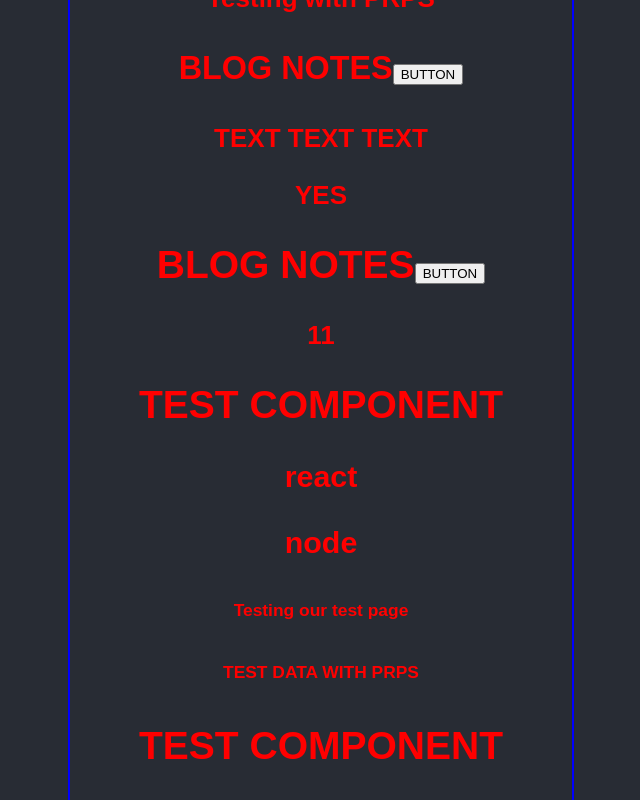
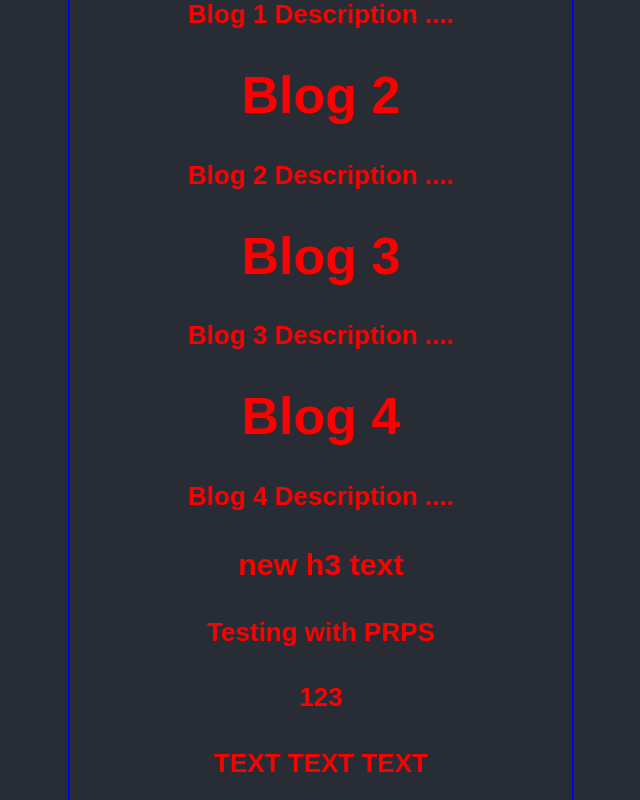
Before and after one commit to arazmurat/helloworld, a React (Create React App) app: page / in a window 1280 px wide. Shown: the part 680-1480 px from the top of the page, without its empty margins (319-959 px from the left). Built offline with nearby package versions, Linux system fonts and the light colour scheme.

Commit message:
add props

```diff
--- a/src/App.css
+++ b/src/App.css
@@ -24,6 +24,7 @@
   color: white;
 }
 
+
 .App-link {
   color: #61dafb;
 }
--- a/src/Blog.css
+++ b/src/Blog.css
@@ -2,6 +2,6 @@
 	color:red;
 	font-weight: bold;
 	border: 2px solid blue;
-	border-radius:2px;
-	font-family:Arial, Helvetica, sans-serif
+  border-radius:2px;
+  font-family:Arial, Helvetica, sans-serif
 }
--- a/src/components/Blog.js
+++ b/src/components/Blog.js
@@ -1,28 +1,33 @@
 import React, { Component } from "react";
 import "../Blog.css";
-import Blogitem from "./Blogitem"
-import Test from "./Test"
+import BlogItem from "./BlogItem";
 
 //class Blog extends React.Component {}
-
 class Blog extends Component {
   render() {
-		let blogText = "TEXT TEXT TEXT"
-		const blogParaf = <h2>BLOG NOTES<button>BUTTON</button></h2>
+    let blogText = "TEXT TEXT TEXT";
+    const blogParaf =<h2>BLOG NOTES <button>BUTTON</button></h2>
+    let nowNumber = 123;
+    let blogInfos = [{textHead:"Blog 1",textDesc:"Blog 1 Description ...."},
+    {textHead:"Blog 2",textDesc:"Blog 2 Description ...."},
+    {textHead:"Blog 3",textDesc:"Blog 3 Description ...."}
+  ,{textHead:"Blog 4",textDesc:"Blog 4 Description ...."}]
     return (
       <div className="blogTitle">
         <h1>BLOG COMPONENT</h1>
-				<Blogitem newData={blogParaf} blogMessage = "Testing with PRPS "/>
-				<p>
-					{blogText}
-				</p>
-				<label>{5/2 === 2.5 ? "YES": "NO"}</label>
-				{blogParaf}
-				{5+6}
-				<Test newD= "TEST DATA WITH PRPS" blogM = "Testing our test page"/>
-				<Test newD= "FIRST TEST" blogM = "THIS IS SECOND TESTING"/>
-				<Test newD= "THIRD TEST" blogM = "Testing our test page" numD ={25+25}/>
+        {/* <BlogItem title={blogInfos[0].textHead} description={blogInfos[0].textDesc}/>
+        <BlogItem title={blogInfos[1].textHead} description={blogInfos[1].textDesc}/>
+        <BlogItem title={blogInfos[2].textHead} description={blogInfos[2].textDesc}/>
+        <BlogItem title={blogInfos[3].textHead} description={blogInfos[3].textDesc}/> */}
 
+        {blogInfos.map((currentValue,index)=> <BlogItem key={index} title={currentValue.textHead} description={currentValue.textDesc}/>)}
+
+
+        <BlogItem dataXYZ="new h3 text" newData={blogParaf} nowNmbr={nowNumber} blogMessage="Testing with PRPS" />
+        <p>{blogText}</p>
+        <label>{5 / 2 === 2.5 ? "YES" : "NO"}</label>
+        {blogParaf}
+        {5 + 6}
       </div>
     );
   }
--- a/src/components/Blogitem.js
+++ b/src/components/Blogitem.js
@@ -1,16 +1,20 @@
-import React, { Component } from "react";
+//CREATE WITH rcc SNIPPET
+import React, { Component } from 'react'
 
-export default class Blogitem extends Component {
+export default class BlogItem extends Component {
     render() {
-    const { blogMessage, newData } = this.props;
+        console.log(this.props)
+        const {blogMessage,nowNmbr} =this.props
         return (
             <div>
-        <h2>BLOG ITEM COMPONENT</h2>
-        {/*<h4>{this.props.blogMessage}</h4>
-				<h5>{this.props.newData}</h5>*/}
+                <h1>{this.props.title}</h1>
+                <p>{this.props.description}</p>
+                <h3>{this.props.dataXYZ}</h3>
+                {/* <h4>{this.props.blogMessage}</h4>
+                <h4>{this.props.nowNmbr}</h4> */}
                 <h4>{blogMessage}</h4>
-        <h5>{newData}</h5>
+                <h4>{nowNmbr}</h4>
             </div>
-    );
+        )
     }
 }
```
Also changed, not shown: src/App.js (+6 -9 lines), src/index.js (line endings or trailing spaces). Lines whose indentation alone changed are shown as unchanged.
